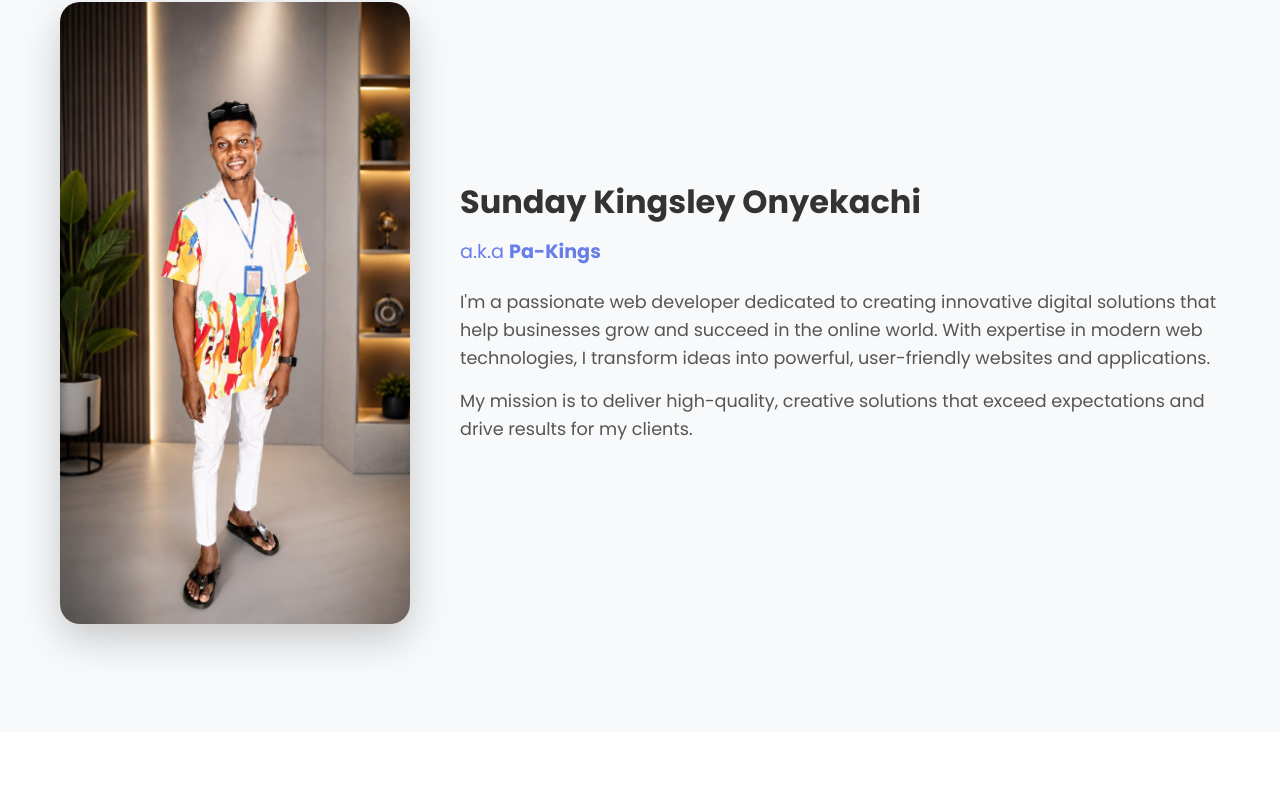
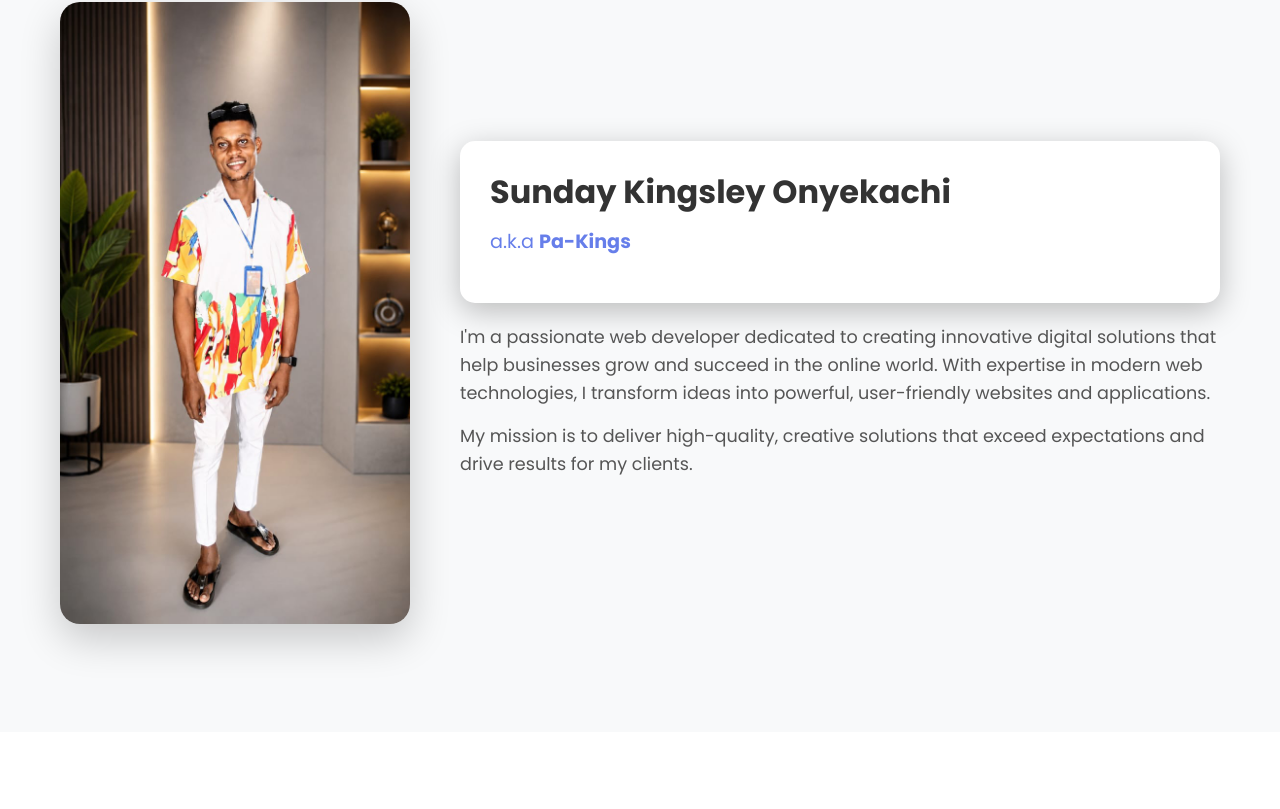
Before and after one commit to sundaykingsley1210-dev/my-landing-page, a plain HTML site: page index.html in a window 1280 px wide. Shown: the part 1031-1840 px from the top of the page. Drawn offline with Linux system fonts and the light colour scheme.

Commit message:
Add shadow cards to About and Drive For Tech sections

```diff
--- a/index.html
+++ b/index.html
@@ -45,8 +45,10 @@
                     <img src="image deploy.jpeg" alt="Sunday Kingsley Onyekachi">
                 </div>
                 <div class="about-text">
-                    <h3>Sunday Kingsley Onyekachi</h3>
-                    <p class="aka">a.k.a <strong>Pa-Kings</strong></p>
+                    <div class="shadow-card">
+                        <h3>Sunday Kingsley Onyekachi</h3>
+                        <p class="aka">a.k.a <strong>Pa-Kings</strong></p>
+                    </div>
                     <p>I'm a passionate web developer dedicated to creating innovative digital solutions that help businesses grow and succeed in the online world. With expertise in modern web technologies, I transform ideas into powerful, user-friendly websites and applications.</p>
                     <p>My mission is to deliver high-quality, creative solutions that exceed expectations and drive results for my clients.</p>
                 </div>
@@ -140,7 +142,9 @@
                     <img src="/image1 deploy.jpeg" alt="DKings Dev - Drive For Tech">
                 </div>
                 <div class="drive-text">
-                    <h1>Driven by Passion, Inspired by Technology</h1>
+                    <div class="shadow-card">
+                        <h1>Driven by Passion, Inspired by Technology</h1>
+                    </div>
                     <p> <span style="background-color: brown;color: white;">Technology</span> is more than a career to me <br>it's my <span style="background-color: brown;color: white;">passion</span> and <span style="background-color: brown;color: white;">purpose</span>. I enjoy creating innovative <br>digital solutions that solve real-world problems <br>and make a meaningful impact. Every <span style="background-color: brown;color: white;">project</span> is an opportunity to learn,<br> grow, and deliver value through <br> creativity and innovation.
 I am committed to continuous learning,<br> embracing new <span style="background-color: brown;color: white;">technologies</span> and building solutions that <br> empower individuals and businesses. My goal is not just to <br>develop software but to create experiences that inspire,<br> transform, and drive success.
 "I don't just build <span style="background-color: brown;color: white;">technology</span> <br> I build solutions that make a difference."
--- a/style.css
+++ b/style.css
@@ -200,6 +200,15 @@ body {
     font-size: 1.1rem;
     color: #555;
     margin-bottom: 15px;
+}
+
+/* Shadow Card */
+.shadow-card {
+    background: white;
+    padding: 25px 30px;
+    border-radius: 15px;
+    box-shadow: 0 8px 30px rgba(0, 0, 0, 0.25);
+    margin-bottom: 20px;
 }
 
 /* Services Section */
```
